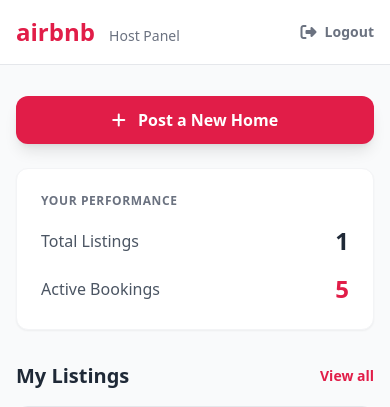
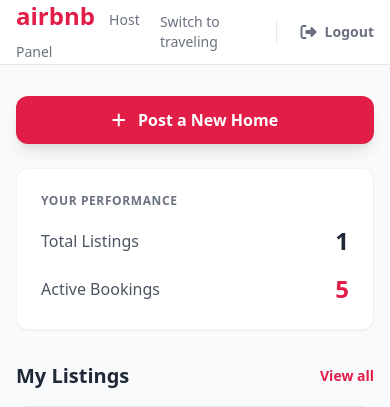
Before and after one commit to imadprogram/airBnb, a PHP site: page /views/host_dashboard.php in a window 390 px wide. Shown: the top 407 px of the page. Run offline with PHP 8.4, Linux system fonts and the light colour scheme; the visitor is signed in with stand-in values (Sample User, id 1); tables that the repository leaves empty hold one stand-in row (values such as "Sample post"); grey boxes marked "Sample" are stand-in pictures; classes that the project's autoload settings leave out are loaded by file name; some libraries are stand-ins or nearby versions.

Commit message:
added button of directing host to traveler panel to act like him (not working yet)

```diff
--- a/controllers/rentalController.php
+++ b/controllers/rentalController.php
@@ -58,11 +58,11 @@ class RentalController {
         }
     }
 
-    public function removeRental() {
+    public function updateRental() {
 
     }
 
-    public function updateRental() {
+    public function removeRental() {
 
     }
 
--- a/repositories/rentalRepository.php
+++ b/repositories/rentalRepository.php
@@ -36,4 +36,18 @@ class RentalRepository {
 
         return $stmt->fetchAll(PDO::FETCH_ASSOC);
     }
+
+    public function update($host_id , $title , $price , $city , $image){
+        $sql = "UPDATE rentals SET title = :newTitle , price = :newPrice , city = :newCity , image = :newImage WHERE host_id = :host_id";
+
+        $stmt = $this->connection->prepare($sql);
+
+        return $stmt->execute([
+                'newTitle' => $title,
+                'newPrice' => $price,
+                'newCity' => $city,
+                'newImage' => $image,
+                'host_id' => $host_id
+                ]);
+    }
 }
--- a/views/host_dashboard.php
+++ b/views/host_dashboard.php
@@ -28,7 +28,6 @@ $rentals = $rentControll->getRentals();
 </head>
 
 <body class="bg-gray-50">
-
     <nav class="bg-white border-b border-gray-200 fixed w-full z-10 top-0">
         <div class="max-w-7xl mx-auto px-4 sm:px-6 lg:px-8">
             <div class="flex justify-between h-16">
@@ -38,8 +37,15 @@ $rentals = $rentControll->getRentals();
                     </h1>
                 </div>
 
-                <div class="flex items-center gap-4">
-                    <span class="hidden sm:block text-gray-700 font-medium">Hello, <?php echo $_SESSION['name'] ?></span>
+                <div class="flex items-center gap-6">
+
+                    <a href="index.php" class="text-sm font-medium text-gray-500 hover:text-rose-600 transition">
+                        Switch to traveling
+                    </a>
+
+                    <div class="h-6 w-px bg-gray-200"></div> <span class="hidden sm:block text-gray-700 font-medium">
+                        Hello, <?php echo htmlspecialchars($_SESSION['name']); ?>
+                    </span>
 
                     <a href="logout.php" class="text-gray-500 hover:text-rose-600 transition flex items-center gap-2">
                         <i class="fa-solid fa-right-from-bracket"></i>
@@ -99,17 +105,17 @@ $rentals = $rentControll->getRentals();
                                         </td>
                                     </tr>
                                 <?php else: ?>
-                                    <?php foreach($rentals as $rental): ?>
+                                    <?php foreach ($rentals as $rental): ?>
                                         <tr class="hover:bg-gray-50 transition">
                                             <td class="p-4 flex items-center gap-4">
-                                                <img src="../<?php echo $rental['image']?>" alt="House" class="w-16 h-16 rounded-lg object-cover">
+                                                <img src="../<?php echo $rental['image'] ?>" alt="House" class="w-16 h-16 rounded-lg object-cover">
                                                 <div>
-                                                    <p class="font-bold text-gray-800"><?php echo $rental['title']?></p>
+                                                    <p class="font-bold text-gray-800"><?php echo $rental['title'] ?></p>
                                                     <p class="text-xs text-gray-500"></p>
                                                 </div>
                                             </td>
-                                            <td class="p-4 text-gray-700 font-medium">$<?php echo $rental['price']?></td>
-                                            <td class="p-4 text-gray-500"><?php echo $rental['city']?></td>
+                                            <td class="p-4 text-gray-700 font-medium">$<?php echo $rental['price'] ?></td>
+                                            <td class="p-4 text-gray-500"><?php echo $rental['city'] ?></td>
                                             <td class="p-4 text-right space-x-2">
                                                 <a href="#" class="text-blue-500 hover:text-blue-700 font-medium text-sm">Edit</a>
                                                 <a href="#" class="text-red-500 hover:text-red-700 font-medium text-sm">Delete</a>
```
Also changed, not shown: 1 other file.
